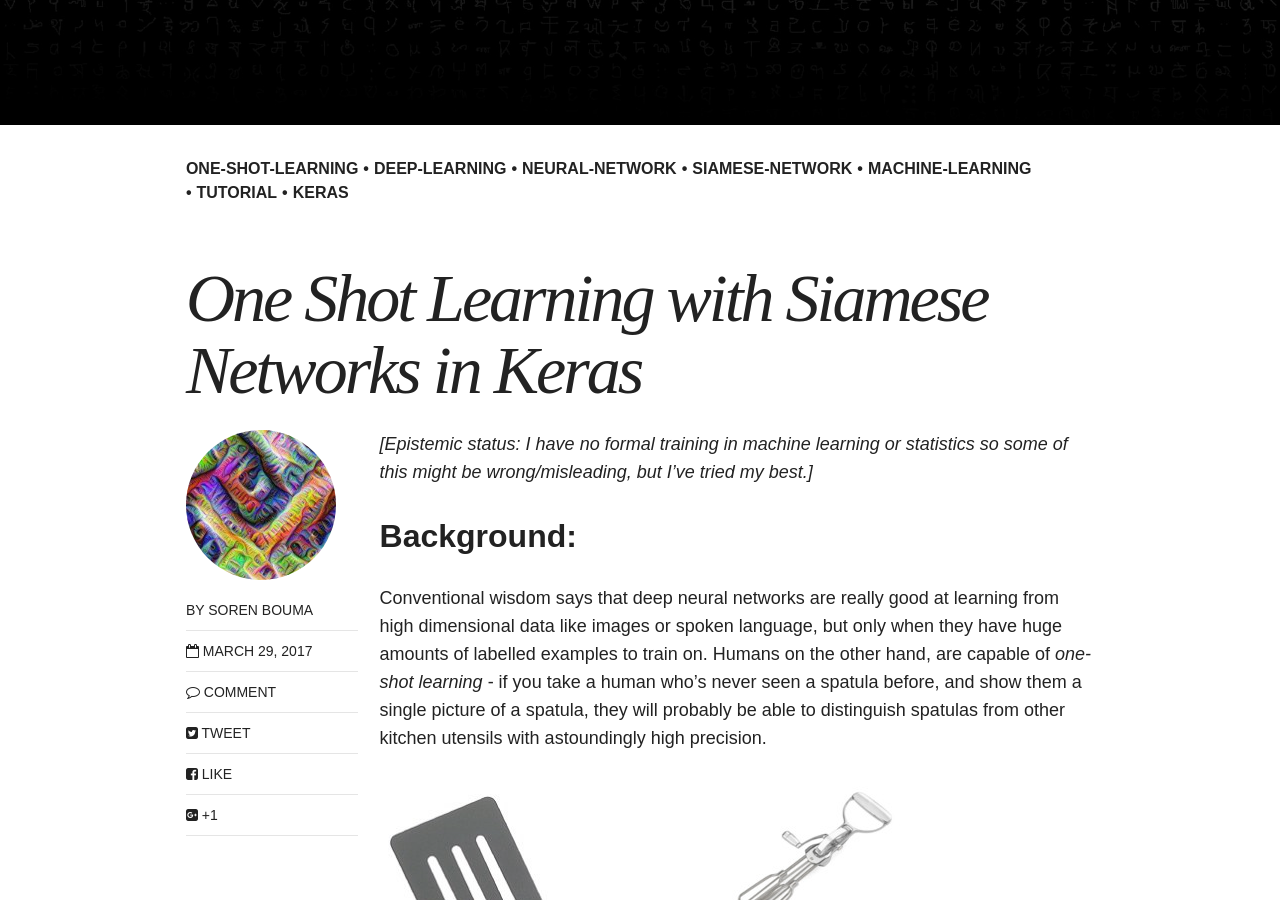
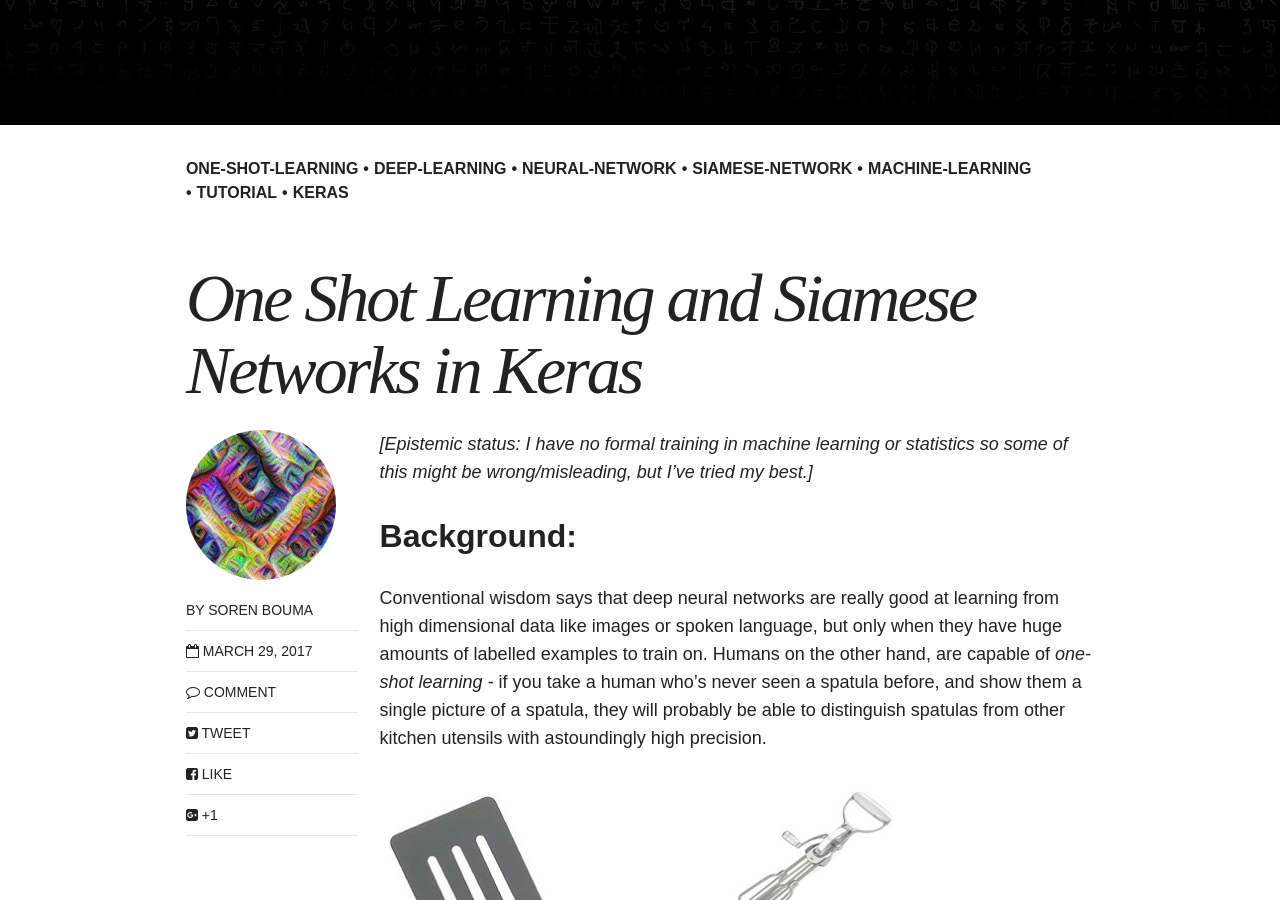
Before and after one commit to sorenbouma/sorenbouma.github.io, a Jekyll site: the page built from _posts/blog/2017-02-11-oneshot.md, in a window 1280 px wide and 900 px high, scrolled down 565 px. Built offline with Jekyll 4.4.1, drawn with Linux system fonts in a browser that asks for light colours; nearby versions of some CDN libraries; formulas are drawn with MathJax 3; comment, search, counter and statistics services are not loaded.

Commit message:
title change

```diff
--- a/_config.yml
+++ b/_config.yml
@@ -49,7 +49,7 @@ owner:
   linkedin: #username
   instagram: #username
   flickr: #username
-  tumblr: #username
+  tumblr: soubermenschithurts.tumblr.com
   pinterest: #username
   weibo: #userid
   google:
--- a/_posts/blog/2017-02-11-oneshot.md
+++ b/_posts/blog/2017-02-11-oneshot.md
@@ -1,6 +1,6 @@
 ---
 layout: post
-title:  One Shot Learning with Siamese Networks in Keras
+title:  One Shot Learning and Siamese Networks in Keras
 categories: blog
 date: 2017-03-29
 published: true
```
Also changed, not shown: README.md.
